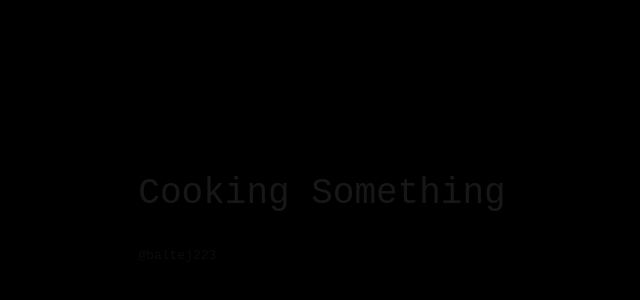
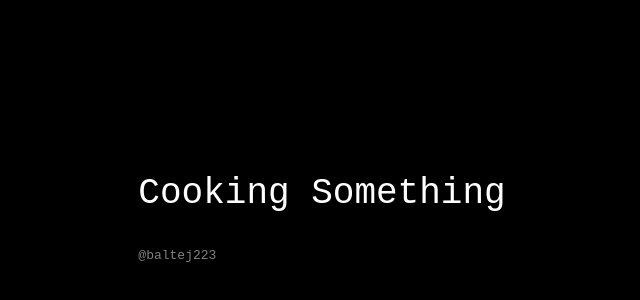
Before and after one commit to baltej223/nextjs, a Next.js app: page / in a window 1280 px wide. Shown: the part 180-480 px from the top of the page, without its empty margins (318-958 px from the left). Built offline with nearby package versions, Linux system fonts and the light colour scheme.

Commit message:
Update page.tsx

```diff
--- a/app/page.tsx
+++ b/app/page.tsx
@@ -5,8 +5,8 @@ export default function Home() {
     <div className="grid bg-black grid-rows-[20px_1fr_20px] items-center justify-items-center min-h-screen p-8 pb-20 gap-16 sm:p-20" style={{fontFamily:"monospace"}}>
       <main className="flex flex-col gap-8 row-start-2 items-center sm:items-start">
         {/* <Image src='vercel.svg' width={10} height={10} alt="Vercel Logo" /> */}
-        <h1 className="text-4xl">Cooking Something</h1>
-        <p className="justify-items-center"><a style={{opacity:0.5}} href="https://github.com/baltej223">@baltej223</a></p>
+        <h1 className="text-4xl text-white">Cooking Something</h1>
+        <p className="justify-items-center text-white"><a style={{opacity:0.5}} href="https://github.com/baltej223">@baltej223</a></p>
         </main>
         {/* <Image src="/logo.svg" alt="Logo" width={100} height={100} /> */}
         {/* <div className="flex gap-4 items-center flex-col sm:flex-row"> */}
```
